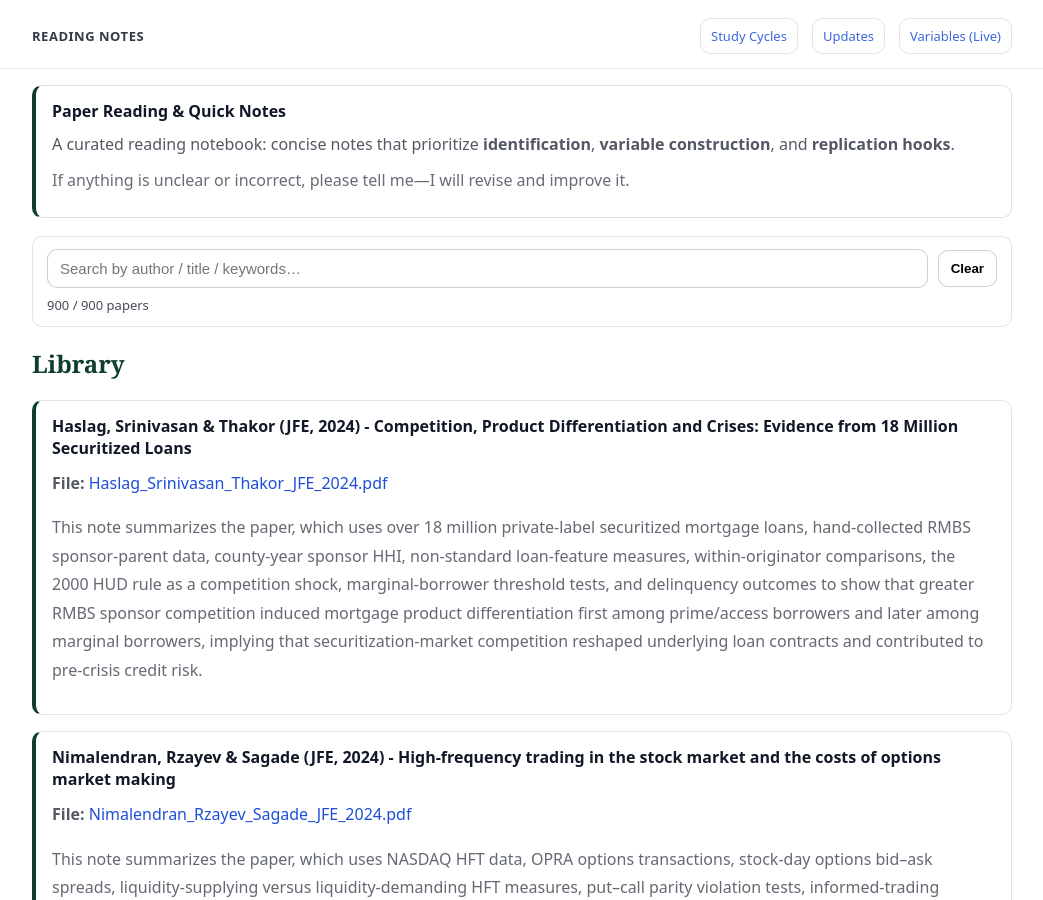
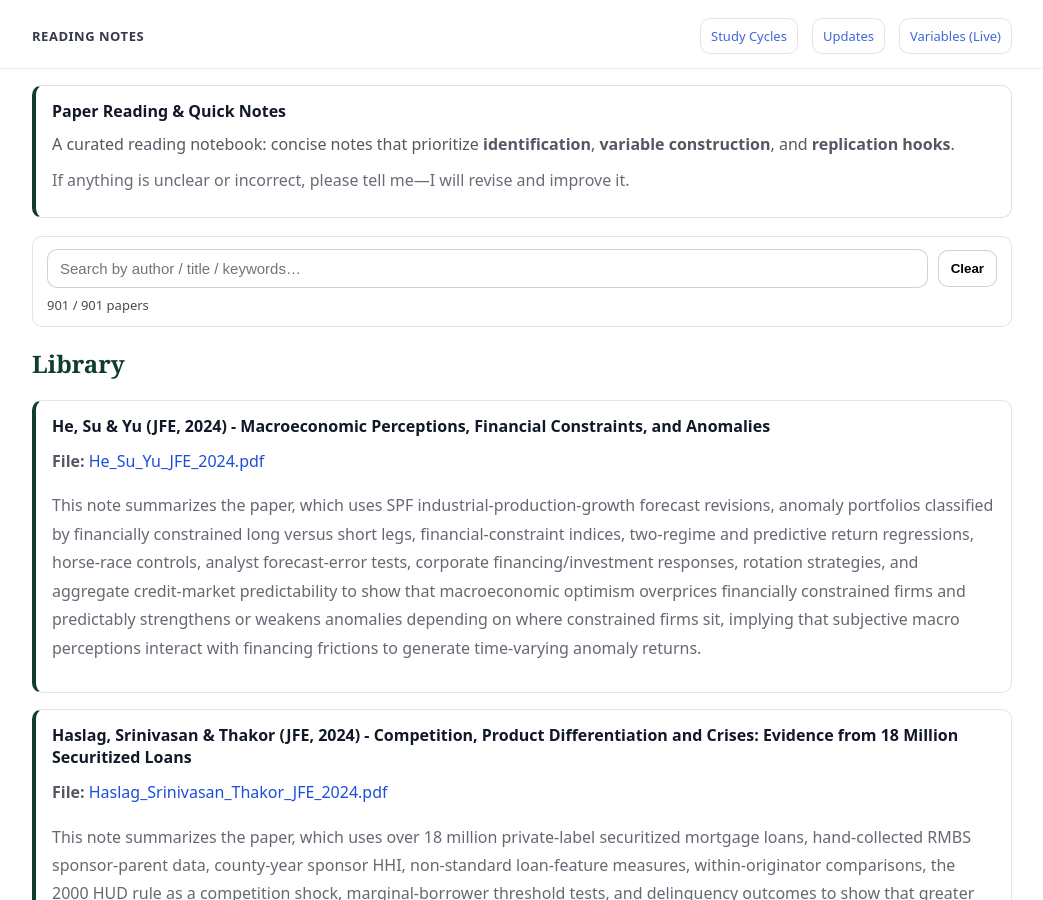
Before and after one commit to yaxinzn/study-archive, a Jekyll site: the page built from reading/index.md, in a window 1280 px wide and 900 px high. Shown: the whole window, without its empty margins (118-1161 px from the left). Built offline with Jekyll 4.4.1, drawn with Linux system fonts in a browser that asks for light colours.

Commit message:
Reading: add/update He_Su_Yu_JFE_2024.pdf

```diff
--- a/_data/reading.yml
+++ b/_data/reading.yml
@@ -1,3 +1,7 @@
+- title: "He, Su & Yu (JFE, 2024) - Macroeconomic Perceptions, Financial Constraints, and Anomalies"
+  file: "He_Su_Yu_JFE_2024.pdf"
+  desc: "This note summarizes the paper, which uses SPF industrial-production-growth forecast revisions, anomaly portfolios classified by financially constrained long versus short legs, financial-constraint indices, two-regime and predictive return regressions, horse-race controls, analyst forecast-error tests, corporate financing/investment responses, rotation strategies, and aggregate credit-market predictability to show that macroeconomic optimism overprices financially constrained firms and predictably strengthens or weakens anomalies depending on where constrained firms sit, implying that subjective macro perceptions interact with financing frictions to generate time-varying anomaly returns."
+
 - title: "Haslag, Srinivasan & Thakor (JFE, 2024) - Competition, Product Differentiation and Crises: Evidence from 18 Million Securitized Loans"
   file: "Haslag_Srinivasan_Thakor_JFE_2024.pdf"
   desc: "This note summarizes the paper, which uses over 18 million private-label securitized mortgage loans, hand-collected RMBS sponsor-parent data, county-year sponsor HHI, non-standard loan-feature measures, within-originator comparisons, the 2000 HUD rule as a competition shock, marginal-borrower threshold tests, and delinquency outcomes to show that greater RMBS sponsor competition induced mortgage product differentiation first among prime/access borrowers and later among marginal borrowers, implying that securitization-market competition reshaped underlying loan contracts and contributed to pre-crisis credit risk."
```
Also changed, not shown: 1 other file.
